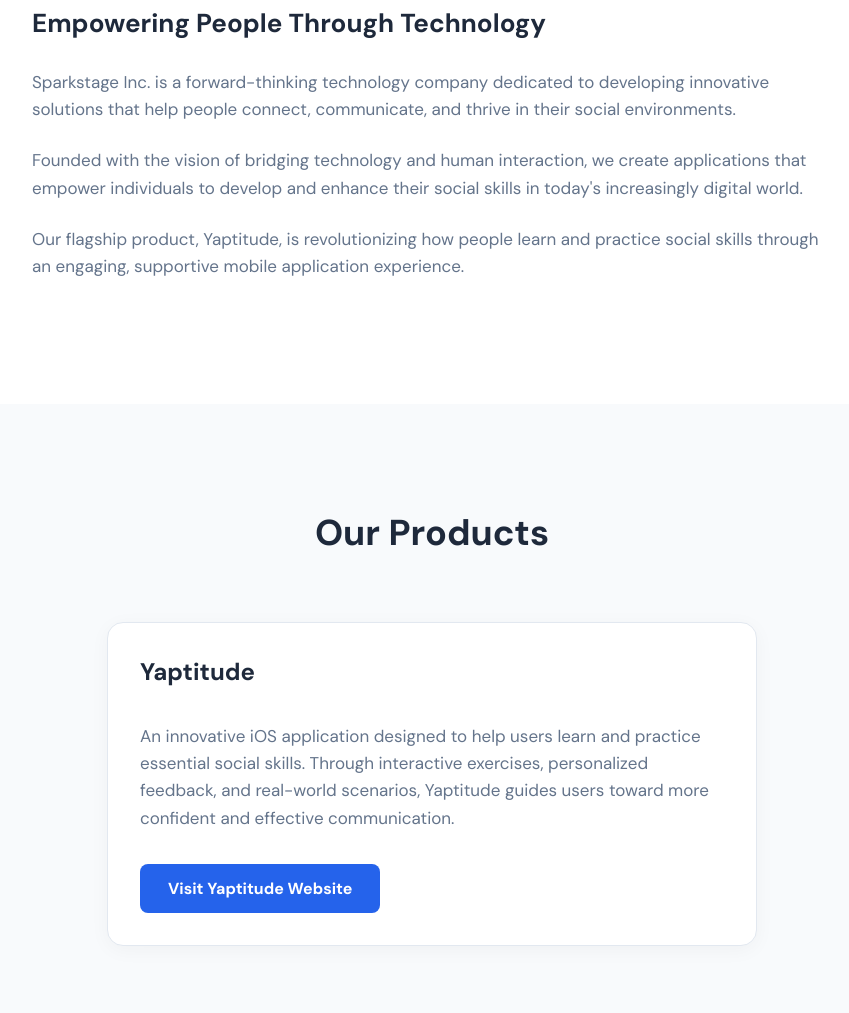
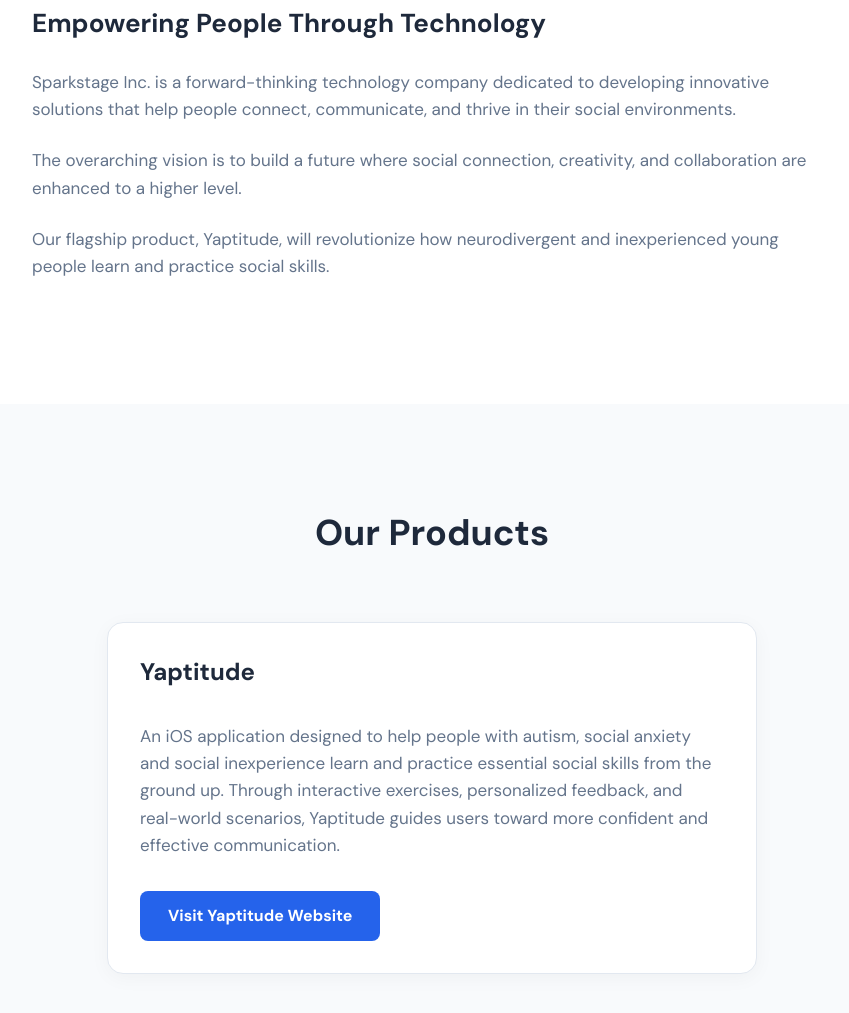
Before and after one commit to notdonecreating/glowing-chainsaw, a plain HTML site: page index.html in a window 1280 px wide. Shown: the part 727-1740 px from the top of the page, without its empty margins (208-1057 px from the left). Drawn offline with Linux system fonts and the light colour scheme.

Commit message:
Update index.html

```diff
--- a/index.html
+++ b/index.html
@@ -316,7 +316,7 @@
         <div class="container">
             <div class="hero-content">
                 <h1>Innovating <span>Social Technology</span></h1>
-                <p>At Sparkstage Inc., we create technology that enhances human connection and development.</p>
+                <p>We create software that enhances human connection and development.</p>
             </div>
         </div>
     </section>
@@ -327,8 +327,8 @@
             <div class="about-content">
                 <h3>Empowering People Through Technology</h3>
                 <p>Sparkstage Inc. is a forward-thinking technology company dedicated to developing innovative solutions that help people connect, communicate, and thrive in their social environments.</p>
-                <p>Founded with the vision of bridging technology and human interaction, we create applications that empower individuals to develop and enhance their social skills in today's increasingly digital world.</p>
-                <p>Our flagship product, Yaptitude, is revolutionizing how people learn and practice social skills through an engaging, supportive mobile application experience.</p>
+                <p>The overarching vision is to build a future where social connection, creativity, and collaboration are enhanced to a higher level.</p>
+                <p>Our flagship product, Yaptitude, will revolutionize how neurodivergent and inexperienced young people learn and practice social skills.</p>
             </div>
         </div>
     </section>
@@ -341,7 +341,7 @@
                     <h3>Yaptitude</h3>
                 </div>
                 <div class="product-content">
-                    <p>An innovative iOS application designed to help users learn and practice essential social skills. Through interactive exercises, personalized feedback, and real-world scenarios, Yaptitude guides users toward more confident and effective communication.</p>
+                    <p>An iOS application designed to help people with autism, social anxiety and social inexperience learn and practice essential social skills from the ground up. Through interactive exercises, personalized feedback, and real-world scenarios, Yaptitude guides users toward more confident and effective communication.</p>
                     <a href="https://yaptitude.com" class="btn btn-primary">Visit Yaptitude Website</a>
                 </div>
             </div>
```
